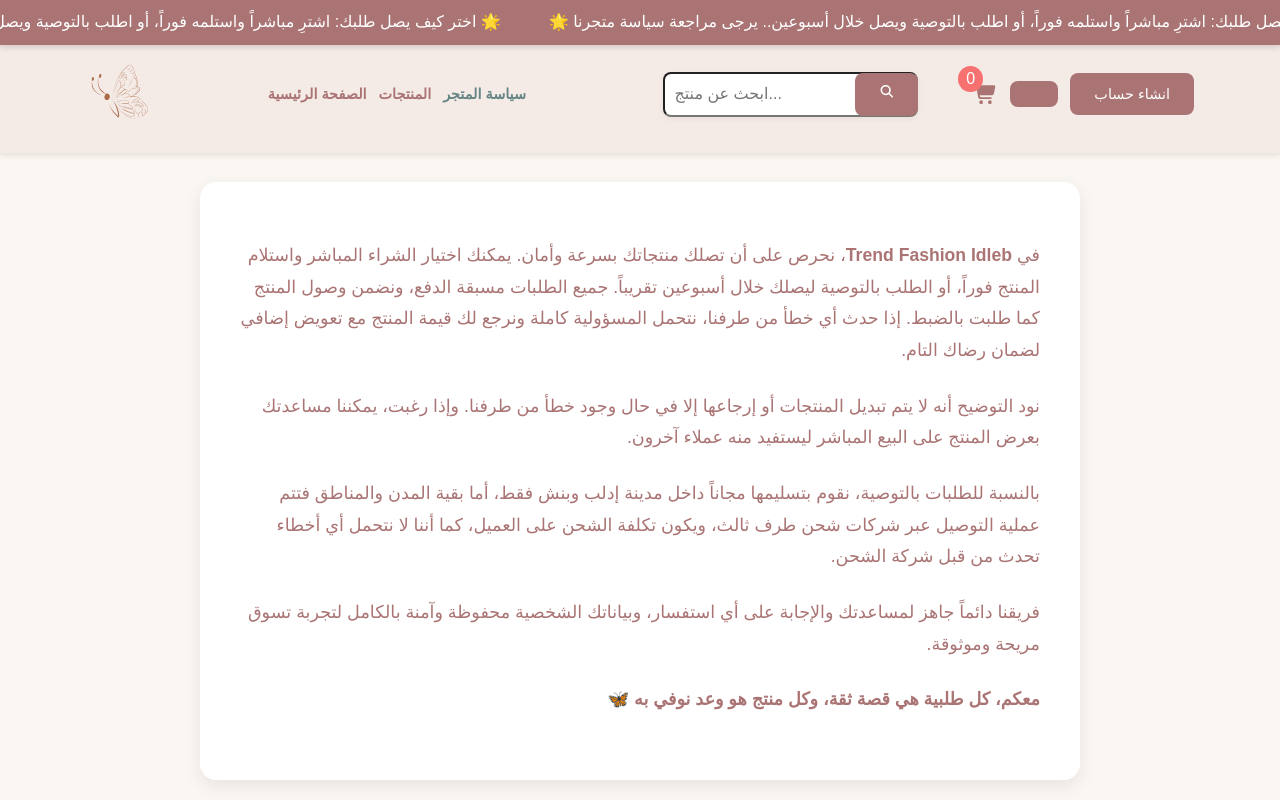
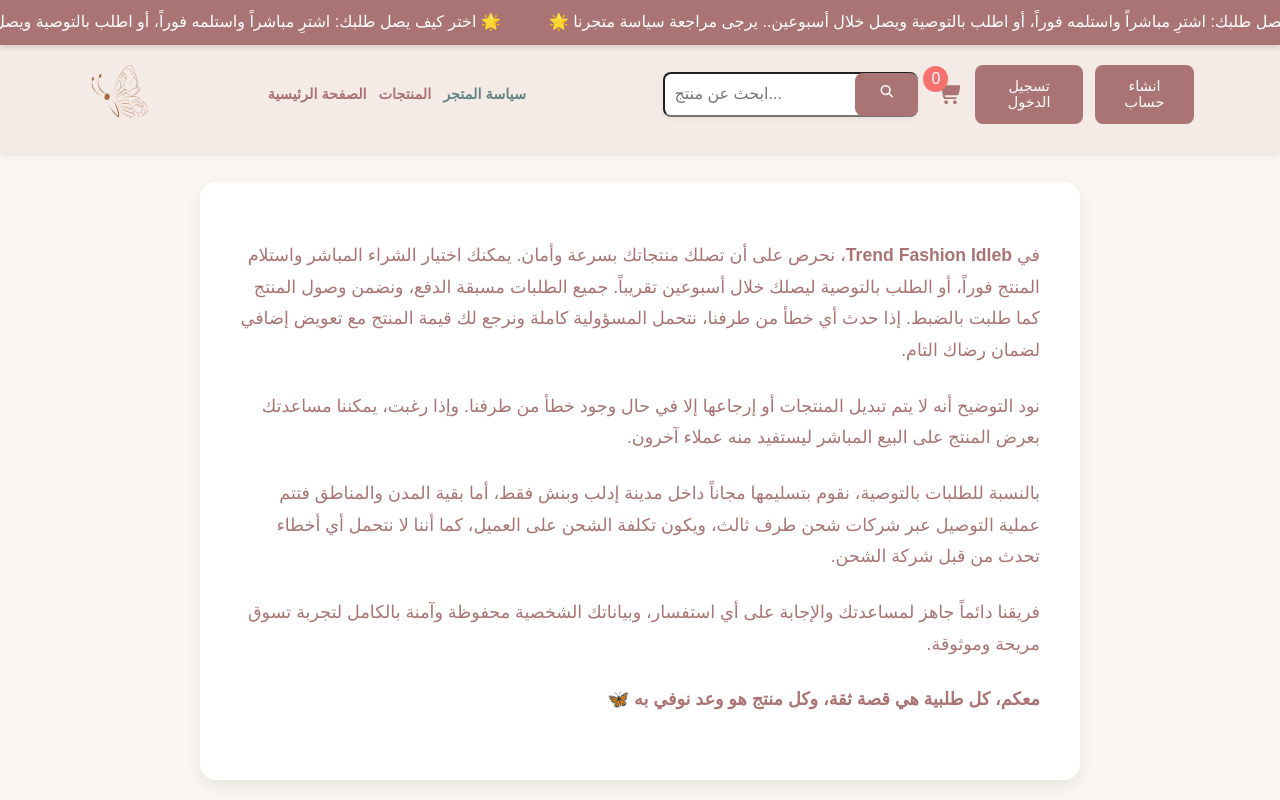
Before and after one commit to AlioM46/EcommerceFrontEnd, a Next.js app: page /store-policy in a window 1280 px wide. Shown: the top 800 px of the page. Built offline with nearby package versions, Linux system fonts and the light colour scheme; a web font is replaced by a local one.

Commit message:
fix buttons (login)

```diff
--- a/app/components/Header/Header.js
+++ b/app/components/Header/Header.js
@@ -143,7 +143,7 @@ export default function Header() {
                 <Button>
                   <Link
                     href="/login"
-                    className="login-link nav-active-disable"
+                    className="login-link"
                     onClick={() => setMenuOpen(false)}
                   >
                     تسجيل الدخول
```
